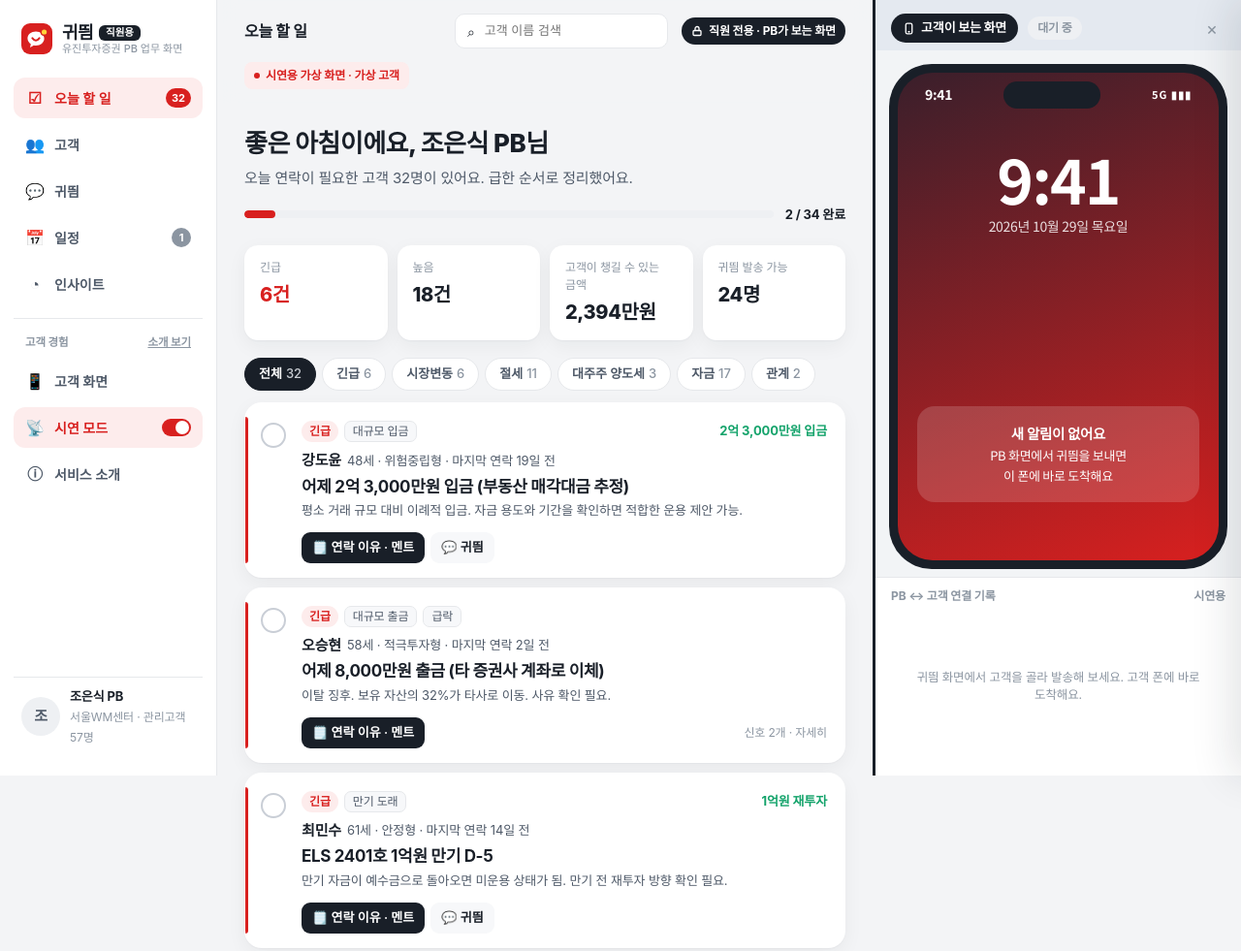
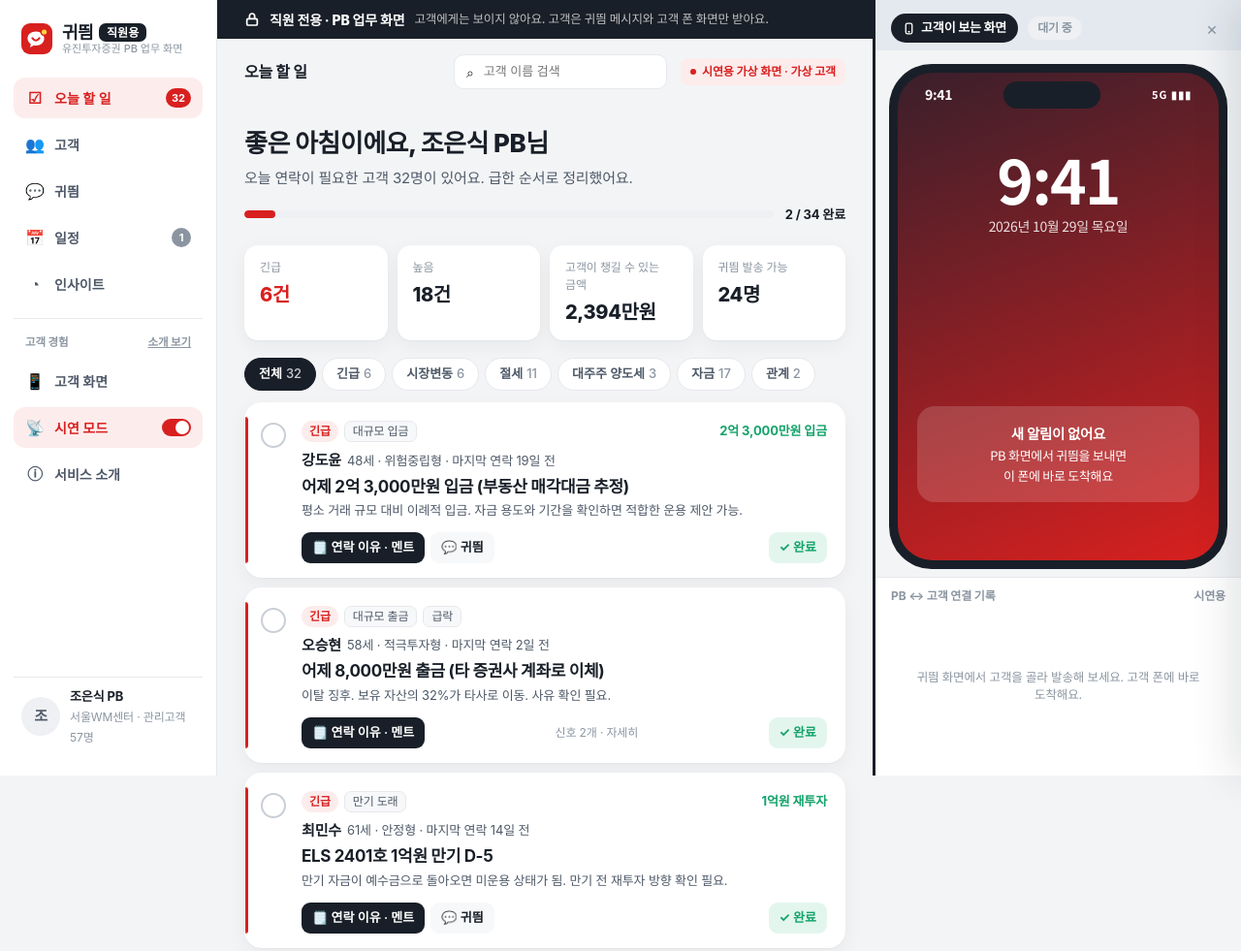
Before and after one commit to eugene23-code/-, a plain HTML site: page index.html in a window 1280 px wide. Shown: the top 981 px of the page at 97% size. Drawn offline with Linux system fonts and the light colour scheme; a web font is replaced by a local one.

Commit message:
오늘 할 일에 완료 버튼 추가, 직원 전용 상단 띠, 한 파일 버전은 워크스페이스부터
- 할 일 카드마다 '✓ 완료' 버튼 (왼쪽 동그라미와 같은 동작, 되돌리기 그대로)
- 직원 전용 배지를 상단 고정 띠로 변경, 펀드 블록 스크롤 여백 조정
- build_single.py: 해시가 없으면 PB 워크스페이스(app)가 먼저 열리도록

Co-Authored-By: Claude Opus 5.5 <noreply@anthropic.com>

```diff
--- a/fund.js
+++ b/fund.js
@@ -109,7 +109,7 @@ window.SAILOG_FUND = (() => {
   /* ---------- 화면 ---------- */
   const CSS = `
   .fd-head-btn { margin-left: auto; }
-  [id^="fd-block-"] { scroll-margin-top: 84px; }
+  [id^="fd-block-"] { scroll-margin-top: 126px; }
   .fd-intro { display: flex; align-items: center; gap: 16px; padding: 18px; border-radius: 14px; background: var(--surface2); }
   .fd-intro .ic { flex: none; width: 44px; height: 44px; border-radius: 12px; background: var(--brand-tint); color: var(--brand); display: grid; place-items: center; font-size: 22px; }
   .fd-intro p { font-size: 13px; color: var(--fg2); line-height: 1.55; margin: 0; }
--- a/index.html
+++ b/index.html
@@ -19,9 +19,12 @@
 .logo-text { font-weight: 800; font-size: 18px; letter-spacing: -0.03em; line-height: 1.1; }
 .logo-text small { display: block; font-size: 11px; font-weight: 500; color: var(--fg3); letter-spacing: 0; }
 /* 직원 전용 표시: 고객이 보는 화면(귀띔·고객 폰)과 구분 */
-.staff-tag { display: inline-block; vertical-align: 3px; margin-left: 6px; padding: 2px 7px; border-radius: 6px; background: var(--fg); color: var(--surface); font-size: 10.5px; font-weight: 700; letter-spacing: 0; }
-.staff-badge { display: inline-flex; align-items: center; gap: 6px; height: 28px; padding: 0 10px; border-radius: 99px; background: var(--fg); color: var(--surface); font-size: 12px; font-weight: 700; white-space: nowrap; }
-.staff-badge svg { flex: none; }
+.staff-tag { display: inline-block; vertical-align: 2px; margin-left: 6px; padding: 3px 8px; border-radius: 7px; background: var(--fg); color: var(--surface); font-size: 12px; font-weight: 800; letter-spacing: 0; }
+/* 상단 띠: 스크롤해도 상단 바와 함께 고정 */
+.staff-band { flex: 0 0 calc(100% + 56px); margin: -14px -28px 2px; display: flex; align-items: center; gap: 10px; min-height: 40px; padding: 8px 28px; background: var(--fg); color: var(--surface); font-size: 14px; font-weight: 800; letter-spacing: -.01em; }
+.staff-band svg { flex: none; }
+.staff-band span { font-size: 12.5px; font-weight: 500; opacity: .72; }
+@media (max-width: 760px) { .staff-band { flex-basis: calc(100% + 32px); margin: -12px -16px 2px; padding: 8px 16px; flex-wrap: wrap; row-gap: 2px; } }
 /* 시연 모드(고객 폰 패널 380px)로 본문이 좁아지면: 날짜 숨김 + 상단 바 줄바꿈 허용 */
 .topbar { flex-wrap: wrap; row-gap: 8px; }
 .topbar .search { flex: 0 1 220px; min-width: 150px; }
@@ -120,6 +123,10 @@
 .task-talk .cp:hover { background: var(--surface); color: var(--fg); }
 @media (max-width: 640px) { .task-talk .tk-row { grid-template-columns: 1fr auto; } .task-talk .tk-l { grid-column: 1 / -1; } }
 .task-more { font-size: 12px; color: var(--fg3); margin-left: auto; align-self: center; }
+/* 완료 버튼: 왼쪽 동그라미와 같은 동작. 라벨이 있어 처음 보는 사람도 찾기 쉽게 */
+.btn.sm.done-btn { margin-left: auto; background: var(--green-tint); color: var(--green); font-weight: 700; }
+.btn.sm.done-btn:hover { background: var(--green); color: #fff; }
+.task-more ~ .done-btn { margin-left: 4px; }
 
 .done-box { margin-top: 26px; }
 .done-box summary { cursor: pointer; font-weight: 700; color: var(--fg2); font-size: 14px; list-style: none; display: flex; align-items: center; gap: 8px; }
@@ -558,11 +565,11 @@ body.live.dw .drawer { right: 0; }
 
   <div class="main">
     <header class="topbar">
+      <div class="staff-band" role="note"><svg width="16" height="16" viewBox="0 0 24 24" fill="none" stroke="currentColor" stroke-width="2.6" stroke-linecap="round" stroke-linejoin="round" aria-hidden="true"><rect x="4" y="11" width="16" height="10" rx="2"/><path d="M8 11V7a4 4 0 0 1 8 0v4"/></svg>직원 전용 · PB 업무 화면<span>고객에게는 보이지 않아요. 고객은 귀띔 메시지와 고객 폰 화면만 받아요.</span></div>
       <h2 id="view-title">오늘 할 일</h2>
       <span class="date" id="today-label"></span>
       <span class="spacer"></span>
       <label class="search"><span>⌕</span><input id="q" type="search" placeholder="고객 이름 검색" autocomplete="off"></label>
-      <span class="staff-badge" title="이 화면은 PB(직원)만 사용합니다. 고객에게는 귀띔과 고객 폰 화면만 보입니다."><svg width="12" height="12" viewBox="0 0 24 24" fill="none" stroke="currentColor" stroke-width="2.6" stroke-linecap="round" stroke-linejoin="round" aria-hidden="true"><rect x="4" y="11" width="16" height="10" rx="2"/><path d="M8 11V7a4 4 0 0 1 8 0v4"/></svg>직원 전용 · PB가 보는 화면</span>
       <span class="demo-badge">시연용 가상 화면 · 가상 고객</span>
     </header>
 
@@ -767,6 +774,7 @@ body.live.dw .drawer { right: 0; }
       el.classList.toggle('selected', state.selected === id);
       el.onclick = () => openDrawer(id);
       $('.check', el).onclick = (e) => { e.stopPropagation(); complete(id, el); };
+      $('[data-act="done"]', el).onclick = (e) => { e.stopPropagation(); complete(id, el); };
       $('.task-name b', el).onclick = (e) => { e.stopPropagation(); openDetail(id); };
       $('.task-name b', el).style.cursor = 'pointer';
       $('[data-act="script"]', el).onclick = (e) => { e.stopPropagation(); state.talk.has(id) ? state.talk.delete(id) : state.talk.add(id); renderTodo(); };
@@ -785,7 +793,7 @@ body.live.dw .drawer { right: 0; }
   function taskHTML(t) {
     const c = t.customer;
     return `<article class="task pri-${t.pri}" data-id="${t.id}">
-      <button class="check" aria-label="완료 처리">${CHECK_SVG}</button>
+      <button class="check" aria-label="완료 처리" title="완료 처리">${CHECK_SVG}</button>
       <div class="task-main">
         <div class="task-top"><span class="pill pri-${t.pri}">${PRI[t.pri]}</span>${[...new Set(t.signals.map(s => s.label))].map(l => `<span class="chip">${esc(l)}</span>`).join('')}${t.benefit ? `<span class="task-benefit">${esc(t.benefit)}</span>` : ''}</div>
         <div class="task-name"><b>${esc(c.name)}</b><span>${c.age}세 · ${c.risk} · 마지막 연락 ${sinceLabel(c.last)}</span></div>
@@ -795,6 +803,7 @@ body.live.dw .drawer { right: 0; }
           <button class="btn sm ${state.talk.has(t.id) ? '' : 'dark'}" data-act="script">${state.talk.has(t.id) ? '멘트 접기' : '🗒️ 연락 이유 · 멘트'}</button>
           ${t.signals.some(s => s.template) ? `<button class="btn sm" data-act="send">💬 귀띔</button>` : ''}
           ${t.signals.length > 1 ? `<span class="task-more">신호 ${t.signals.length}개 · 자세히</span>` : ''}
+          <button class="btn sm done-btn" data-act="done">✓ 완료</button>
         </div>
         ${state.talk.has(t.id) ? talkHTML(t) : ''}
       </div></article>`;
```
Also changed, not shown: 1 other file.
